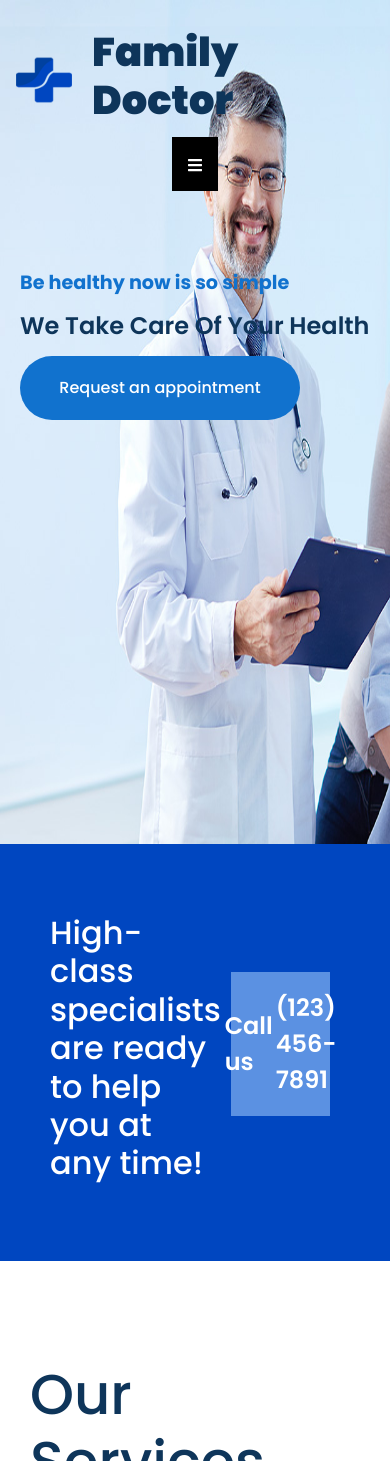
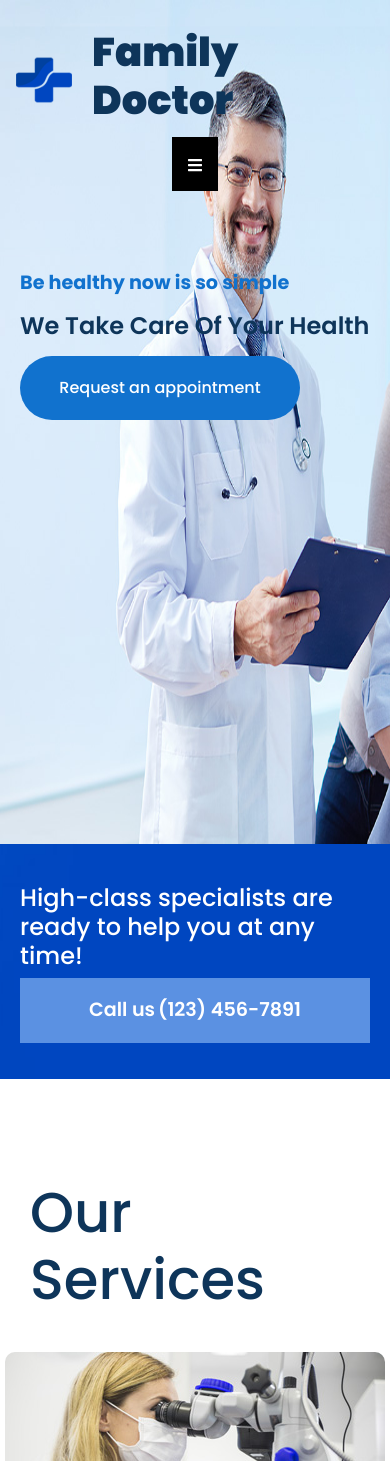
Before and after one commit to vigneshiyergithub/Family-Doctor, a React (Create React App) app: page / in a window 390 px wide. Shown: the top 1461 px of the page. Built offline with nearby package versions, Linux system fonts and the light colour scheme.

Commit message:
fixing the call component

```diff
--- a/src/components/Call/Call.css
+++ b/src/components/Call/Call.css
@@ -1,4 +1,4 @@
-.call-section{
+.call-section {
 	display: flex;
 	padding: 70px 30px;
 	background: url(../../bg-images/call-bg.jpg);
@@ -12,14 +12,14 @@
 	width: 100%;
 }
 
-.call-section >h3{
+.call-section > h3 {
 	color: #fff;
 	font-size: 2rem;
 	width: 50%;
 	margin-left: 20px;
 }
 
-.call-section p{
+.call-section p {
 	color: #fff;
 	font-size: 1.5rem;
 	font-weight: 600;
@@ -32,14 +32,58 @@
 	padding: 18px;
 }
 
-
-.call-section p a{
+.call-section p a {
 	text-decoration: none;
 	color: #fff;
 	margin-left: 3px;
 	transition: 0.3s;
 }
 
-.call-section p a:hover{
-    opacity: .3;
+.call-section p a:hover {
+	opacity: 0.3;
 }
+
+/* responsive code  */
+@media screen and (max-width: 768px) {
+	.call-section {
+		display: flex;
+		padding: 20px 20px;
+		background: url(../../bg-images/call-bg.jpg);
+		background-color: rgb(51, 139, 240);
+		background-repeat: no-repeat;
+		background-position: center;
+		background-size: cover;
+		color: #fff;
+		align-items: center;
+		justify-content: space-between;
+		flex-direction: column;
+		width: 100%;
+	}
+
+	.call-section > h3 {
+		color: #fff;
+		font-size: 1.5rem;
+		width: 100%;
+		margin-left: 0px;
+		margin-top: 20px;
+	}
+
+	.call-section p {
+		color: #fff;
+		font-size: 1.2rem;
+		width: 100%;
+		margin-right: 0px;
+		padding: 18px;
+	}
+
+	.call-section p a {
+		text-decoration: none;
+		color: #fff;
+		margin-left: 3px;
+		transition: 0.3s;
+	}
+
+	.call-section p a:hover {
+		opacity: 0.3;
+	}
+}
```
Lines whose indentation alone changed are shown as unchanged.
